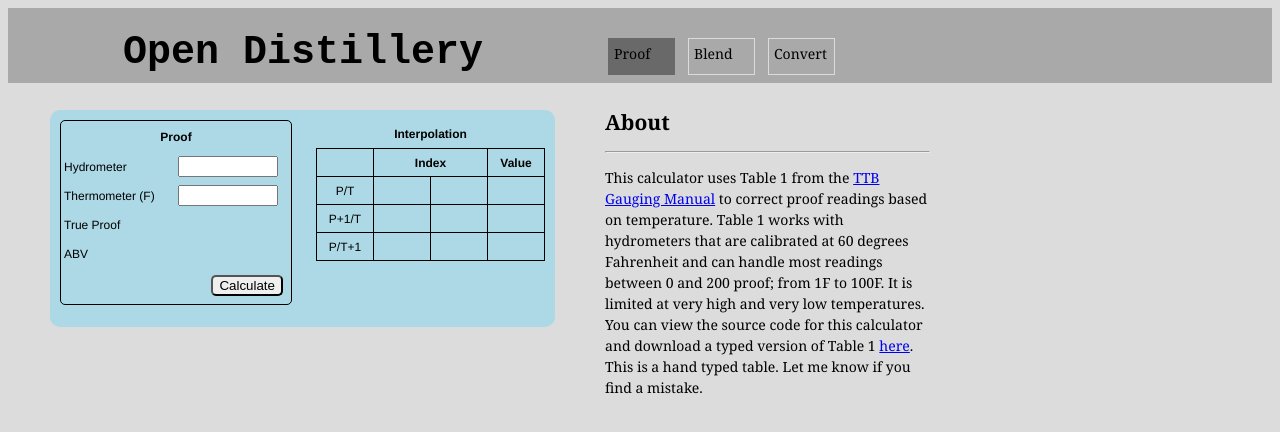
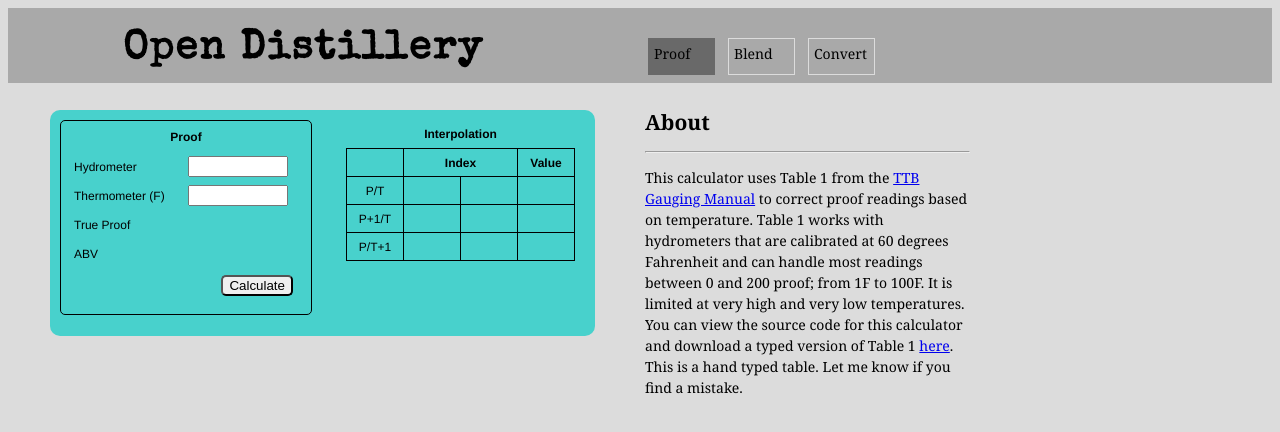
Before and after one commit to JStans12/open_distillery, a plain HTML site: page index.html in a window 1280 px wide. Drawn offline with nearby package versions, Linux system fonts and the light colour scheme.

Commit message:
style tweaks

```diff
--- a/index.html
+++ b/index.html
@@ -5,6 +5,7 @@
 <!-- AN OPEN SOURCE TOOLKIT FOR DISTILLERS -->
 <!-- FREE ONLINE TABLE_1 CALCULATOR -->
 
+<link rel="stylesheet" href="https://fonts.googleapis.com/css?family=Special+Elite">
 <link rel="stylesheet"; type="text/css"; href="stylesheet.css">
 <script type="text/javascript"; src="calc.js"></script>
 <script src="https://ajax.googleapis.com/ajax/libs/jquery/1.12.2/jquery.min.js"></script>
--- a/stylesheet.css
+++ b/stylesheet.css
@@ -11,7 +11,8 @@ body{
 
 #banner{
 	font-size: 20px;
-	font-family: Courier New;
+	font-family: 'Special Elite', cursive;
+	letter-spacing: 2px;
 	position: absolute;
 	left: 115px;
 	top: -5px;
@@ -37,17 +38,17 @@ body{
 
 #tabProof{
 	position: absolute;
-	left: 600px;
+	left: 640px;
 }
 
 #tabDilute{
 	position: absolute;
-	left: 680px;
+	left: 720px;
 }
 
 #tabConvert{
 	position: absolute;
-	left: 760px;
+	left: 800px;
 }
 
 .tabTitle{
@@ -59,7 +60,7 @@ body{
 
 #calc{
 	border-radius: 10px;
-	background-color: lightblue;
+	background-color: mediumturquoise;
 	position: absolute;
 	left: 50px;
 	top: 110px;
@@ -73,6 +74,7 @@ table{
 	margin: 10px;
 	display: inline-block;
 	vertical-align: top;
+	padding: 0px 10px 10px 10px;
 }
 
 .tTop{
@@ -154,6 +156,8 @@ div div div{
 	color: red;
 	font-family: Courier;
 	font-size: 12px;
+	margin-top: -1px;
+	padding-left: 15px;
 }
 
 #about{
@@ -162,7 +166,7 @@ div div div{
 	font-size: 14px;
 	line-height: 1.5em;
 	position: absolute;
-	left: 605px;
+	left: 645px;
 	top: 95px;
 	overflow: auto;
 }
```
